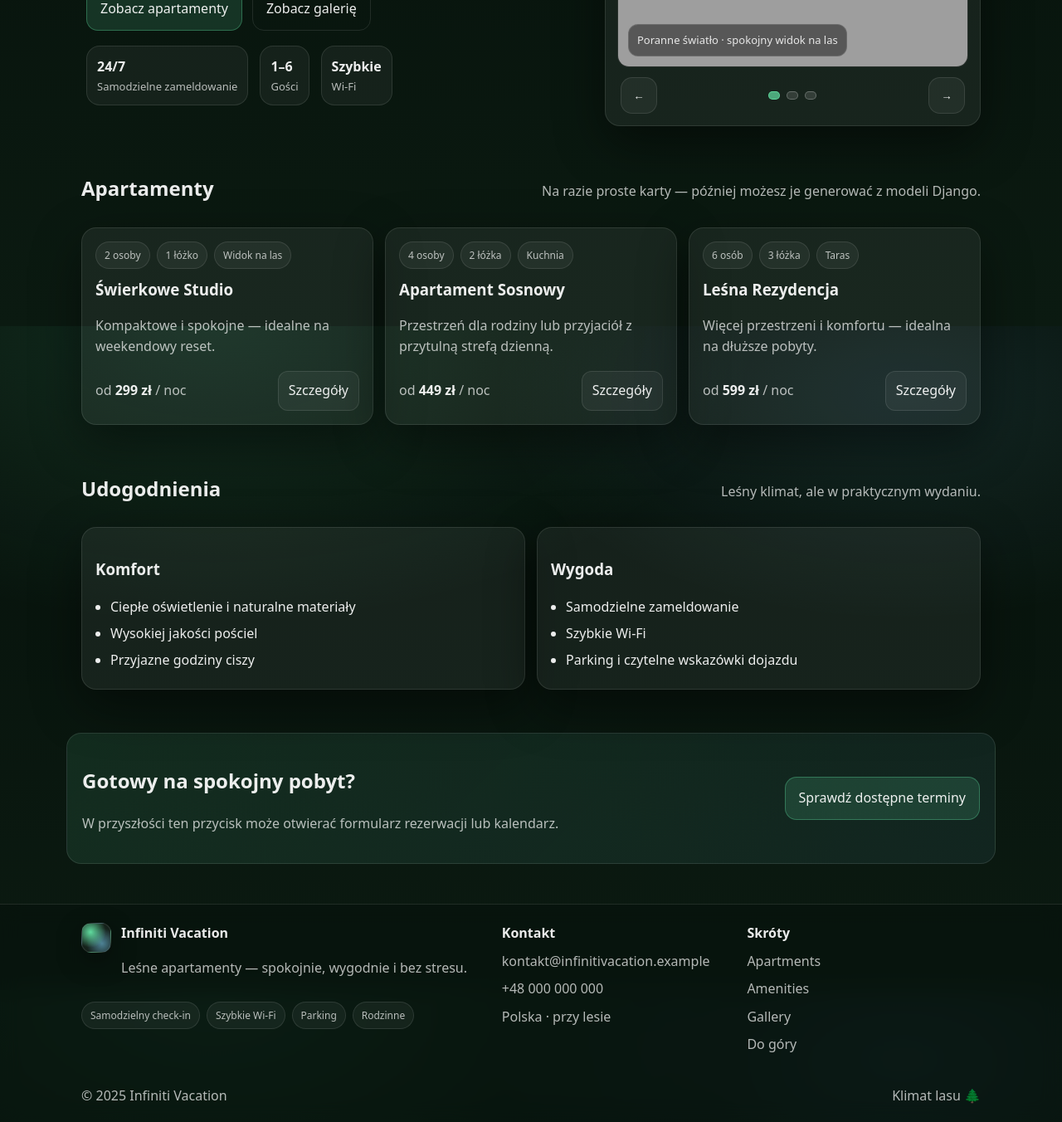
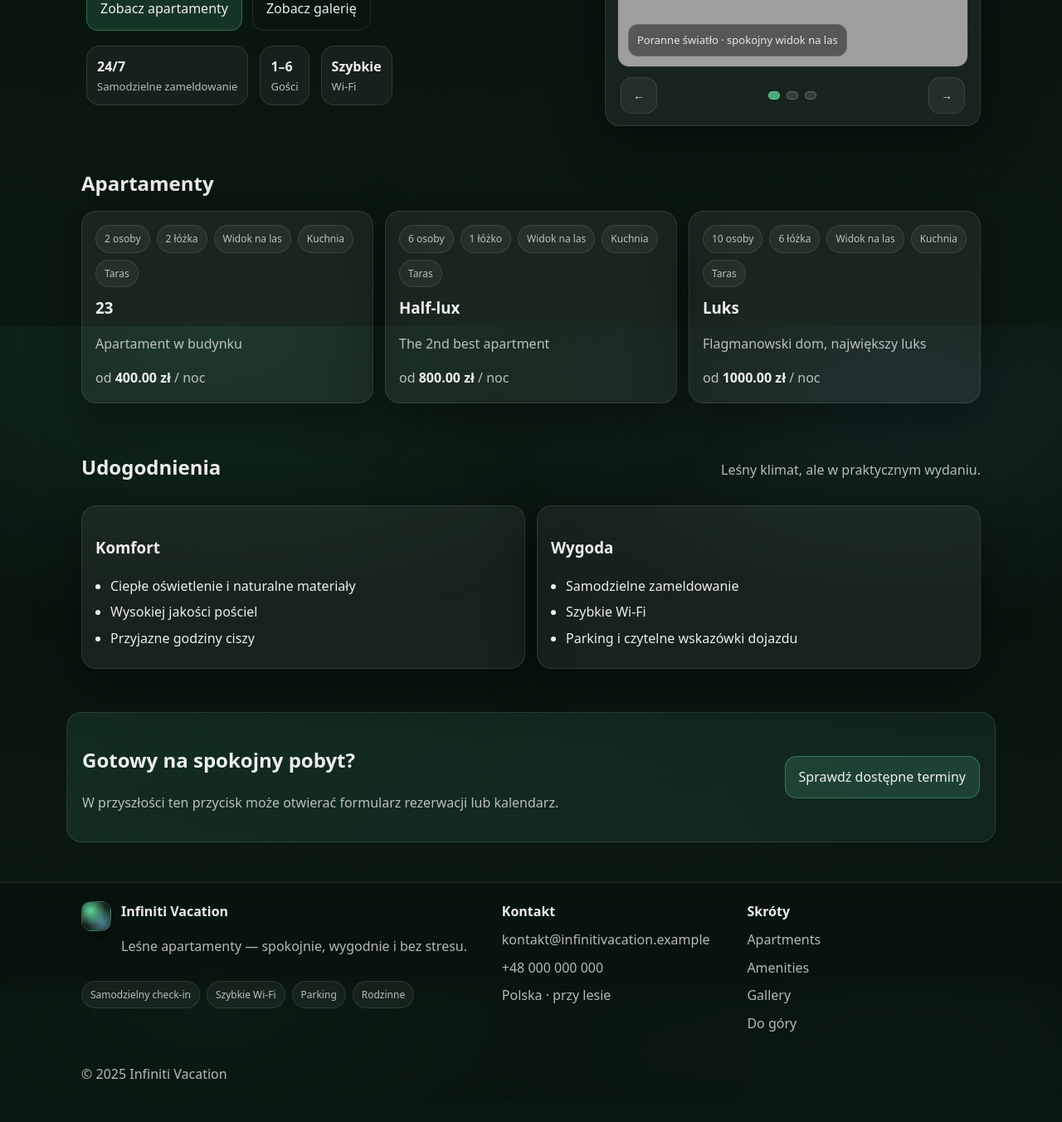
Before and after one commit to vairan9/megasite, a Django app: page /website/ in a window 1280 px wide. Shown: the part 407-1759 px from the top of the page at 83% size. After the commit the page ends 1707 px from the top, so only its background shows below. Run offline with Django 5.2, Linux system fonts and the light colour scheme; data comes from the database, SQL or seed files in the repository; both versions use the stored data as it was after the commit; grey boxes are pictures that could not be loaded.

Commit message:
Generate models in the html
Website v1.0.1

```diff
--- a/infiniti_vacation/templates/infiniti_vacation/page.html
+++ b/infiniti_vacation/templates/infiniti_vacation/page.html
@@ -74,54 +74,40 @@
   <div class="container">
     <div class="section-head">
       <h2>Apartamenty</h2>
-          <p class="muted">Na razie proste karty — później możesz je generować z modeli Django.</p>
     </div>
 
     <div class="grid-3">
+      {% for apt in apartments %}
         <article class="card listing">
           <div class="listing-top">
-              <span class="chip">2 osoby</span>
-              <span class="chip">1 łóżko</span>
-              <span class="chip">Widok na las</span>
+            <span class="chip">{{ apt.guests_max }} {% if apt.guests_max == 1 %}osoba{% else %}osoby{% endif %}</span>
+            <span class="chip">{{ apt.beds }} {% if apt.beds == 1 %}łóżko{% else %}łóżka{% endif %}</span>
+
+            {% if apt.forest_view %}<span class="chip">Widok na las</span>{% endif %}
+            {% if apt.has_kitchen %}<span class="chip">Kuchnia</span>{% endif %}
+            {% if apt.has_terrace %}<span class="chip">Taras</span>{% endif %}
           </div>
-            <h3>Świerkowe Studio</h3>
-            <p class="muted">Kompaktowe i spokojne — idealne na weekendowy reset.</p>
+
+          <h3>{{ apt.name }}</h3>
+
+          {% if apt.short_description %}
+            <p class="muted">{{ apt.short_description }}</p>
+          {% elif apt.description %}
+            <p class="muted">{{ apt.description|truncatechars:120 }}</p>
+          {% endif %}
+
           <div class="listing-bottom">
-              <span class="price">od <strong>299 zł</strong> / noc</span>
-              <a class="btn small" href="#">Szczegóły</a>
+            <span class="price">od <strong>{{ apt.price_per_night_pln }} zł</strong> / noc</span>
           </div>
         </article>
+      {% empty %}
+        <p class="muted">Brak aktywnych apartamentów.</p>
+      {% endfor %}
+    </div>
 
-          <article class="card listing">
-            <div class="listing-top">
-              <span class="chip">4 osoby</span>
-              <span class="chip">2 łóżka</span>
-              <span class="chip">Kuchnia</span>
-            </div>
-            <h3>Apartament Sosnowy</h3>
-            <p class="muted">Przestrzeń dla rodziny lub przyjaciół z przytulną strefą dzienną.</p>
-            <div class="listing-bottom">
-              <span class="price">od <strong>449 zł</strong> / noc</span>
-              <a class="btn small" href="#">Szczegóły</a>
-            </div>
-          </article>
-
-          <article class="card listing">
-            <div class="listing-top">
-              <span class="chip">6 osób</span>
-              <span class="chip">3 łóżka</span>
-              <span class="chip">Taras</span>
-            </div>
-            <h3>Leśna Rezydencja</h3>
-            <p class="muted">Więcej przestrzeni i komfortu — idealna na dłuższe pobyty.</p>
-            <div class="listing-bottom">
-              <span class="price">od <strong>599 zł</strong> / noc</span>
-              <a class="btn small" href="#">Szczegóły</a>
-            </div>
-          </article>
-        </div>
   </div>
 </section>
+
 
     <!-- AMENITIES -->
     <section class="section" id="amenities">
--- a/infiniti_vacation/templates/infiniti_vacation/partials/footer.html
+++ b/infiniti_vacation/templates/infiniti_vacation/partials/footer.html
@@ -36,6 +36,6 @@
 
   <div class="container footer-bottom">
     <span>© <span id="year"></span> Infiniti Vacation</span>
-    <span class="muted">Klimat lasu 🌲</span>
+
   </div>
 </footer>
--- a/infiniti_vacation/urls.py
+++ b/infiniti_vacation/urls.py
@@ -1,9 +1,8 @@
 from django.urls import path, include
 from django.contrib import admin
-from .views import website_home
+from .views import home
 
 app_name = "infiniti_vacation"
-
 urlpatterns = [
-    path("", website_home, name="home"),
+    path("", home, name="home"),
 ]
--- a/infiniti_vacation/views.py
+++ b/infiniti_vacation/views.py
@@ -2,6 +2,8 @@ from django.shortcuts import render
 
 # Create your views here.
 from django.shortcuts import render
+from .models import Apartment
 
-def website_home(request):
-    return render(request, "infiniti_vacation/page.html")
+def home(request):
+    apartments = Apartment.objects.filter(is_active=True).order_by("name")
+    return render(request, "infiniti_vacation/page.html", {"apartments": apartments})
```
Also changed, not shown: db.sqlite3, 1 other file. Lines whose indentation alone changed are shown as unchanged.
